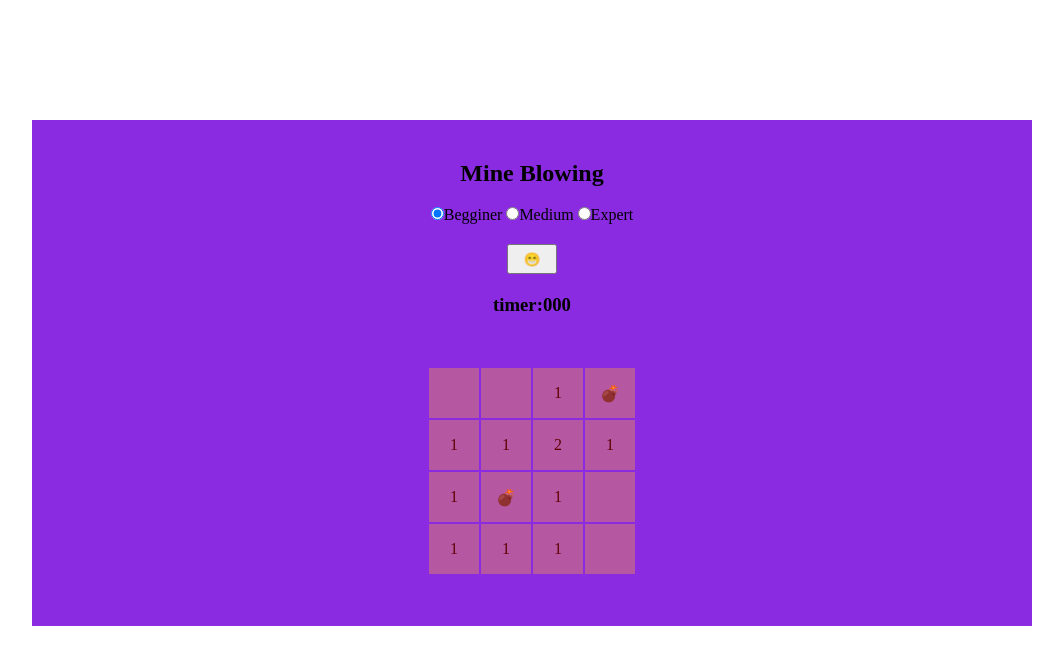
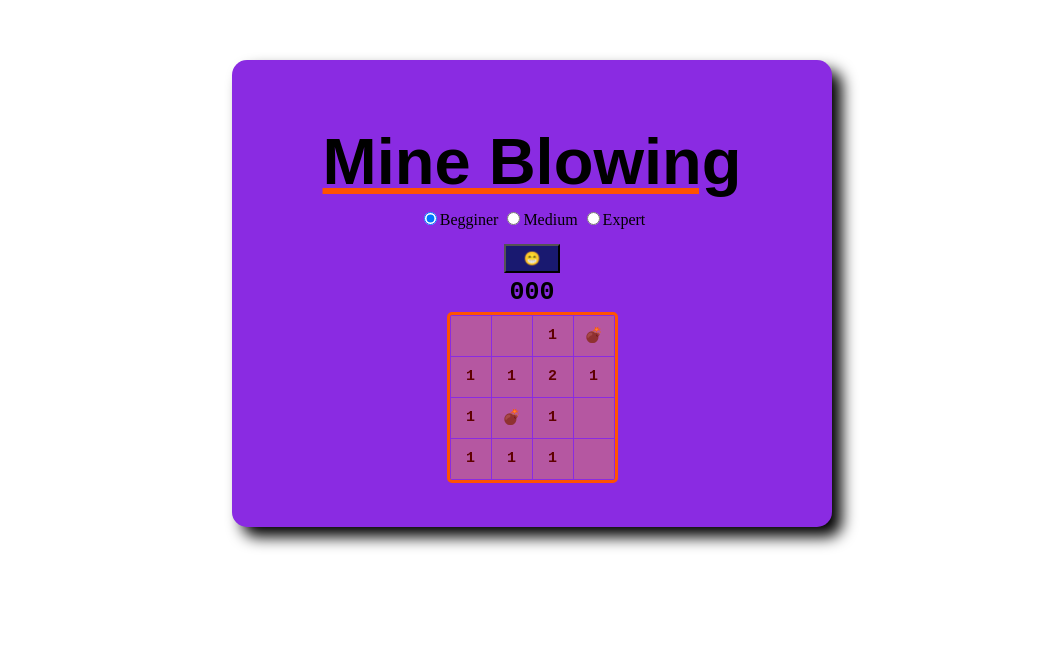
Before and after one commit to caposher/Minesweeper, a plain HTML site: page index.html in a window 1280 px wide. Shown: the whole page, without its empty margins (108-1171 px from the left). Drawn offline with Linux system fonts and the light colour scheme.

Commit message:
add simple css style

```diff
--- a/css/style.css
+++ b/css/style.css
@@ -1,36 +1,60 @@
 * {
   box-sizing: border-box;
-  margin: auto;
-  margin-top: 20px;
 }
 
 .game-container {
   background-color: blueviolet;
   text-align: center;
   margin: auto;
-  margin-top: 100px;
+  margin-top: 60px;
   padding: 20px;
-  width: 1000px;
+  padding-bottom: 40px;
+  width: 600px;
+  border-radius: 15px;
+  box-shadow: 10px 10px 15px;
+}
+
+.game-container h1 {
+  font-size: 65px;
+  font-family: sans-serif;
+  font-weight: bold;
+  text-decoration: underline #ff5202;
+  margin-bottom: 10px;
 }
 
 .game-container button {
-  width: 50px;
-  height: 30px;
+  margin-top: 15px;
+  padding: 5px;
+  width: 56px;
+  background-color: midnightblue;
+}
+
+.game-container h3 {
+  margin-top: 5px;
+  margin-bottom: 5px;
+  font-family: monospace;
+  font-size: 25px;
 }
 
 .board-container {
-  text-align: center;
-  padding: 10px;
-  margin-bottom: 20px;
+  display: inline-block;
+  margin: 0 auto;
 }
 
-table td {
-  margin: auto;
+.board-container table {
+  border: 3px solid #ff5202;
+  border-radius: 5px;
+  border-spacing: 1px;
+}
+
+.board-container table td {
+  font-size: 15px;
+  font-weight: bold;
+  font-family: monospace;
+  width: 40px;
+  height: 40px;
+  background-color: hsl(240, 100%, 77%);
   position: relative;
-  width: 50px;
-  height: 50px;
-  padding: 10px;
-  background-color: hsl(240, 100%, 77%);
 }
 
 .cover {
@@ -45,7 +69,7 @@ table td {
 }
 
 .cover p {
-  margin-top: 13px;
+  margin-top: 10px;
   margin-left: 5px;
 }
 
--- a/index.html
+++ b/index.html
@@ -11,14 +11,14 @@
     <script src="js/utils.js"></script>
     <script src="js/game.js"></script>
     <div class="game-container">
-      <h2>Mine Blowing</h2>
+      <h1>Mine Blowing</h1>
       <label>
         <input checked="true" type="radio" name="difficult" value="4-2" onclick="resetGame(this)" />Begginer</label
       >
       <label> <input type="radio" name="difficult" value="8-12" onclick="resetGame(this)" />Medium</label>
       <label> <input type="radio" name="difficult" value="12-30" onclick="resetGame(this)" />Expert</label><br />
       <button onclick="resetGame()">😁</button><br />
-      <h3>timer:<span class="timer">000</span></h3>
+      <h3><span class="timer">000</span></h3>
       <div class="board-container"></div>
     </div>
   </body>
```
